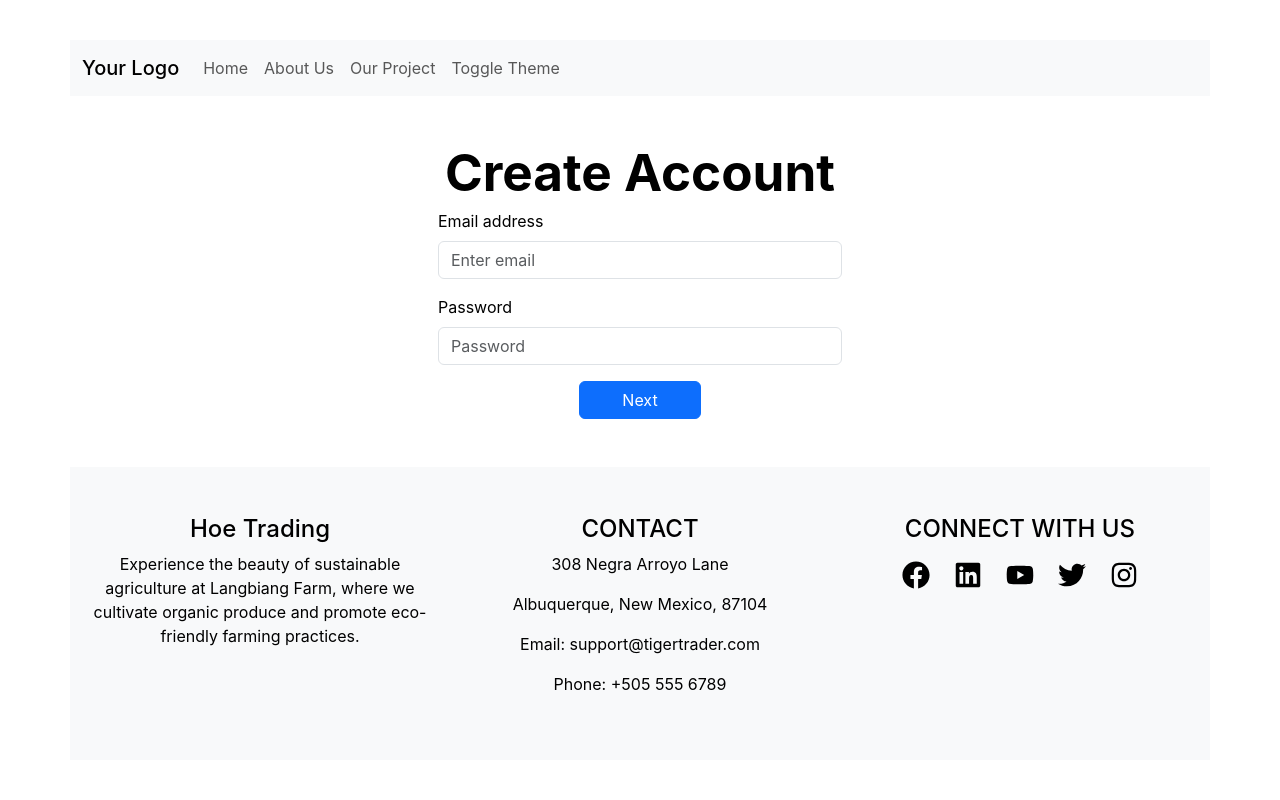
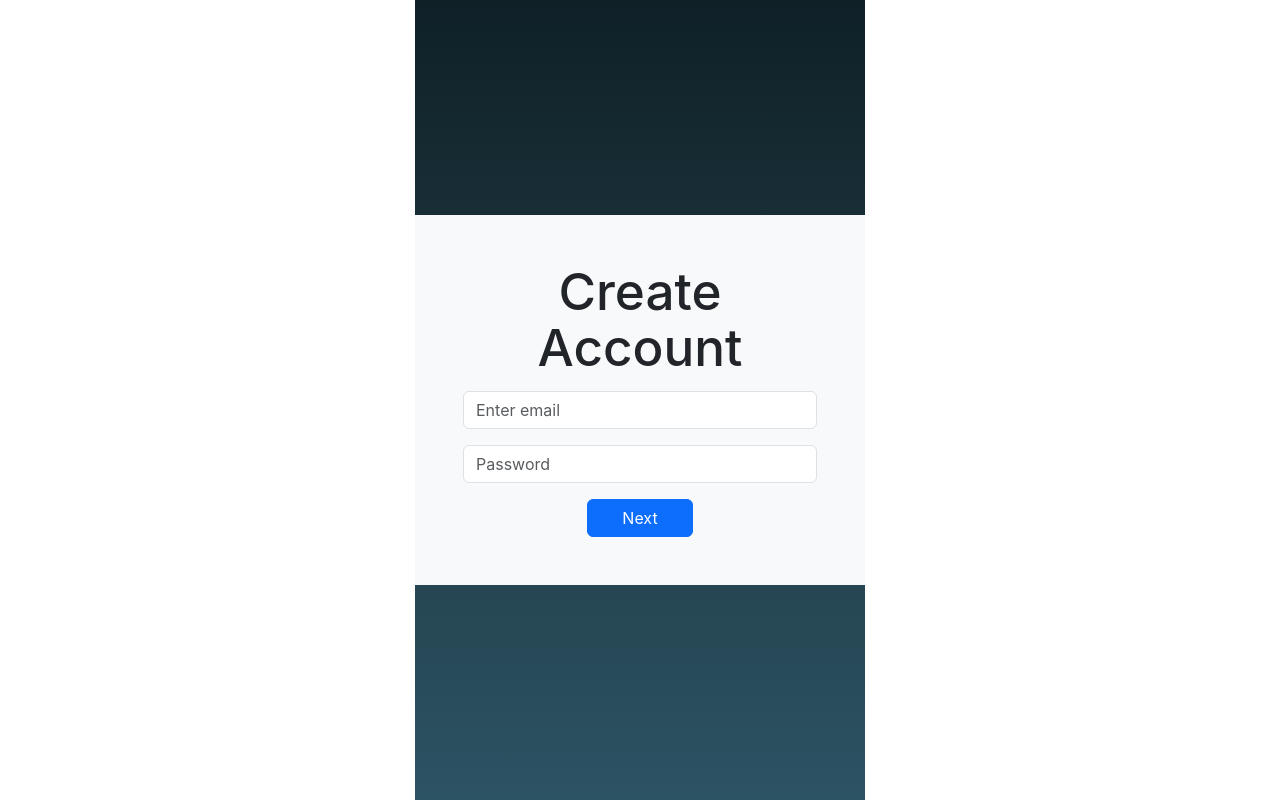
Before and after one commit to EHC-35-1/front-end, a React (Vite) app: page /register in a window 1280 px wide. Built offline with nearby package versions, Linux system fonts and the light colour scheme.

Commit message:
Change register's layout to be similar to login

```diff
--- a/src/pages/Register/Confirmation.jsx
+++ b/src/pages/Register/Confirmation.jsx
@@ -1,13 +1,18 @@
 import { Button, Card, ListGroup } from "react-bootstrap";
+import { useNavigate } from "react-router-dom";
 import Axios from "axios";
 
 function Confirmation({ formData, setPage }) {
   const { userEmail, userPassword, firstName, lastName, nation } = formData;
+  const navigate = useNavigate();
 
   const handleSubmit = async () => {
     try {
       const response = await Axios.post("http://localhost:3000", formData);
       console.log("Submission successful:", response.data);
+
+      // Redirect to the home page
+      navigate("/");
     } catch (error) {
       console.error("Error submitting form:", error);
     }
--- a/src/pages/Register/CreateAccount.jsx
+++ b/src/pages/Register/CreateAccount.jsx
@@ -99,7 +99,6 @@ function CreateAccount({ formData, setFormData, setPage }) {
   return (
     <>
       <Form.Group className="mb-3" controlId="userEmail">
-        <Form.Label>Email address</Form.Label>
         <Form.Control
           required
           type="email"
@@ -114,7 +113,6 @@ function CreateAccount({ formData, setFormData, setPage }) {
       </Form.Group>
 
       <Form.Group className="mb-3" controlId="userPassword">
-        <Form.Label>Password</Form.Label>
         <Form.Control
           required
           type="password"
--- a/src/pages/Register/UserInfo.jsx
+++ b/src/pages/Register/UserInfo.jsx
@@ -29,7 +29,6 @@ function UserInfo({ formData, setFormData, setPage }) {
     <>
       <Row className="mb-3">
         <Form.Group as={Col} md="6" controlId="firstName">
-                    <Form.Label>First name</Form.Label>
           <Form.Control
             required
             type="text"
@@ -48,7 +47,6 @@ function UserInfo({ formData, setFormData, setPage }) {
           </Form.Control.Feedback>
         </Form.Group>
         <Form.Group as={Col} md="6" controlId="lastName">
-                    <Form.Label>Last name</Form.Label>
           <Form.Control
             required
             type="text"
@@ -68,7 +66,6 @@ function UserInfo({ formData, setFormData, setPage }) {
         </Form.Group>
       </Row>
       <Form.Group controlId="nation" className="mb-3">
-                <Form.Label>Nation</Form.Label>
         <Form.Select
           required
           value={formData.nation}
--- a/src/pages/Register/index.jsx
+++ b/src/pages/Register/index.jsx
@@ -1,19 +1,12 @@
 import { useState } from "react";
 import { Form } from "react-bootstrap";
+import "./register.css";
 
 import CreateAccount from "./CreateAccount";
 import UserInfo from "./UserInfo";
 import Confirmation from "./Confirmation";
 
-import { useTheme } from "~/layouts";
-
 function RegisterPage() {
-    // Theme constants
-    const { isDarkTheme } = useTheme();
-    const themeClass = isDarkTheme
-        ? "text-bg-dark bg-dark"
-        : "text-bg-light bg-body";
-
   const [page, setPage] = useState(0);
   const [formData, setFormData] = useState({
     userEmail: "",
@@ -54,15 +47,10 @@ function RegisterPage() {
 
   return (
     <>
-            <div
-                className={`d-flex justify-content-center align-items-center 100-w 100-vh ${themeClass}`}
-            >
-                <Form
-                    className={`p-5 round bg-light ${themeClass}`}
-                    style={{ width: "500px" }}
-                >
-                    <div className="text-center">
-                        <h1 className="fw-bold">{FormTitles[page]}</h1>
+      <div className="register__wrapper">
+        <Form className="p-5 round bg-light" style={{ width: "450px" }}>
+          <div className="text-center mb-3 fw-bold">
+            <h1>{FormTitles[page]}</h1>
           </div>
           <div>{PageDisplay()}</div>
         </Form>
--- /dev/null
+++ b/src/pages/Register/register.css
@@ -0,0 +1,16 @@
+body {
+    margin: 0;
+    justify-content: center;
+    align-items: center;
+    min-height: 100vh;
+    width: 100%;
+  }
+
+  .register__wrapper {
+    display: flex;
+    justify-content: center;
+    align-items: center;
+    flex-direction: column;
+    background: linear-gradient(to bottom, #0f2027, #203a43, #2c5364);
+    min-height: 100vh;
+}
--- a/src/routes.jsx
+++ b/src/routes.jsx
@@ -16,7 +16,7 @@ export const publicRoutes = [
   { path: "/project", component: Project, layout: Standard },
   { path: "/trade", component: Trade, layout: Standard },
   { path: "/login", component: Login, layout: FullScreen },
-    { path: "/register", component: Register, layout: Standard },
+  { path: "/register", component: Register, layout: FullScreen },
   { path: "/profile", component: Profile, layout: Standard },
   { path: "/*", component: NotFound, layout: Standard },
 ];
```
Lines whose indentation alone changed are shown as unchanged.
